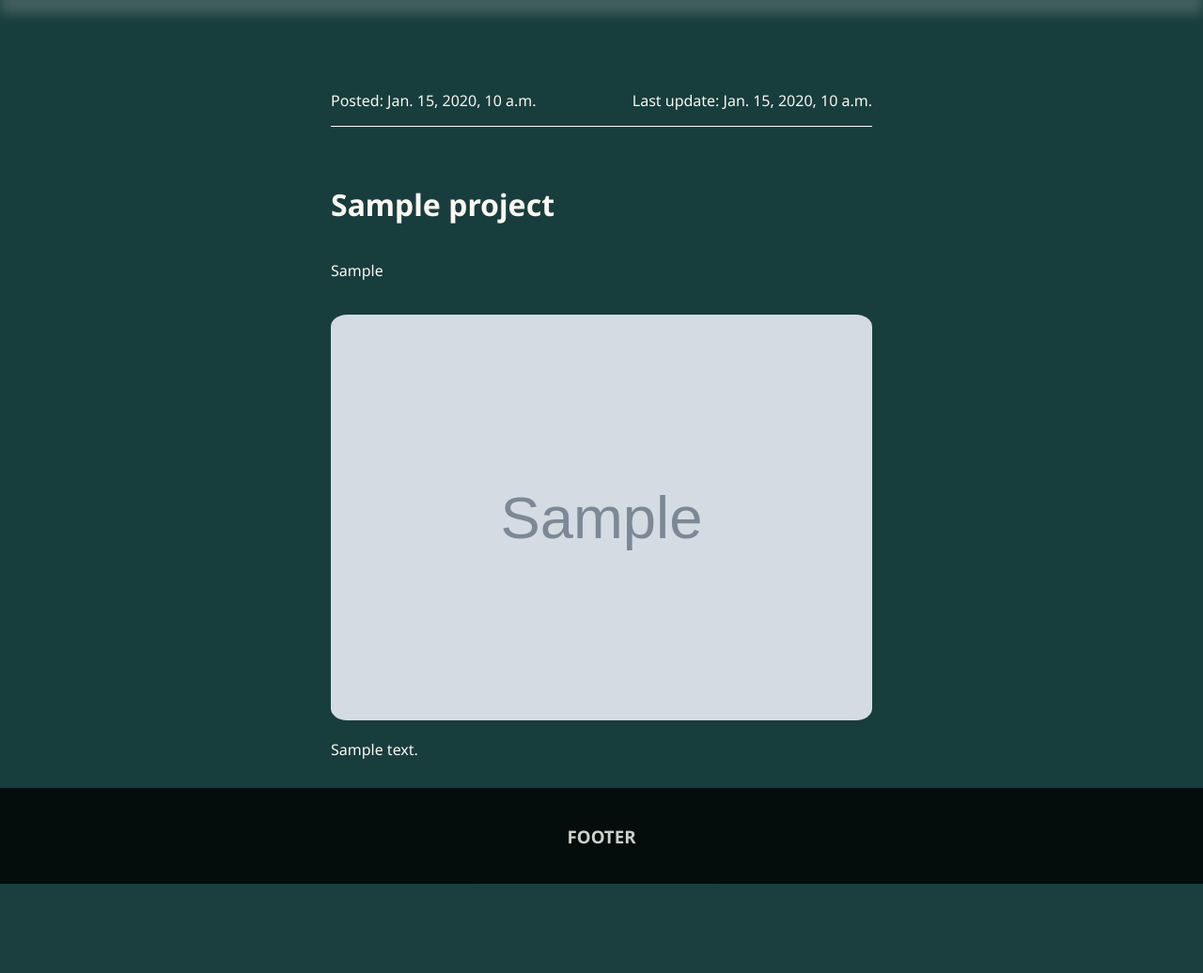
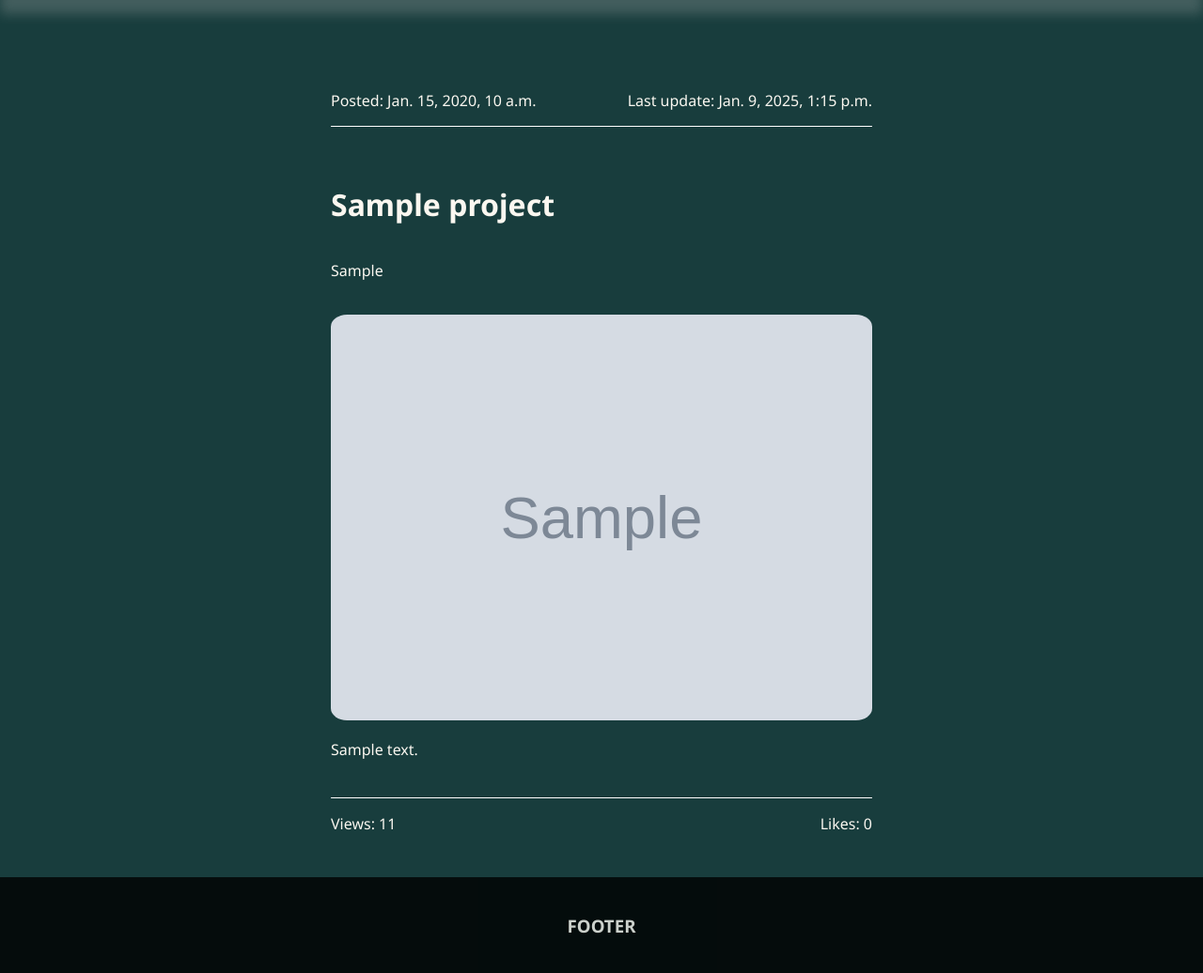
Before and after one commit to oleksandrmerkuloff/my-website, a Django app: a page that uses portfolio/templates/portfolio/single_project.html in a window 1280 px wide. Shown: the part 120-1156 px from the top of the page at 94% size. Before the commit the page ends 1061 px from the top, so only its background shows below. Run offline with Django 5.2, Linux system fonts and the light colour scheme; tables that the repository leaves empty hold one stand-in row (values such as "Sample post"); grey boxes marked "Sample" are stand-in pictures.

Commit message:
add views counter for single project and post

```diff
--- a/blog/models.py
+++ b/blog/models.py
@@ -20,6 +20,7 @@ class Post(models.Model):
     outline = models.CharField(max_length=300)
     content = models.TextField()
     tags = models.ManyToManyField(Tag, related_name='posts')
+    views = models.IntegerField(default=0)
     likes = models.IntegerField(default=0)
     created_date = models.DateTimeField(auto_now_add=True)
 
--- a/portfolio/models.py
+++ b/portfolio/models.py
@@ -7,6 +7,7 @@ class Project(models.Model):
     outline = models.CharField(max_length=300)
     content = models.TextField()
     slug = models.SlugField(default='', null=True, blank=True)
+    views = models.IntegerField(default=0)
     created_date = models.DateTimeField(auto_now_add=True)
     updated_date = models.DateTimeField(auto_now=True)
 
--- a/portfolio/templates/portfolio/single_project.html
+++ b/portfolio/templates/portfolio/single_project.html
@@ -25,11 +25,11 @@
             {{ project.content }}
         </div>
 
-        <!-- <div id="counters"> -->
+        <div id="counters">
             <!-- Views count -->
-            <!-- <p>Views: 0</p> -->
+            <p>Views: {{ project.views }}</p>
             <!-- Likes count -->
-            <!-- <p>Likes: 0</p> -->
-        <!-- </div> -->
+            <p>Likes: 0</p>
+        </div>
     </div>
 {% endblock %}
--- a/portfolio/views.py
+++ b/portfolio/views.py
@@ -14,6 +14,14 @@ def portfolio_page(request):
 def single_project(request, project_slug):
     project = Project.objects.get(slug=project_slug)
     images = project.images.all()[0]
+
+    session_key = f'viewed_project_{project.pk}'
+
+    if not request.session.get(session_key, False):
+        project.views += 1
+        project.save()
+        request.session[session_key] = True
+
     return render(request, 'portfolio/single_project.html',
                   {
                       'project': project,
```
Also changed, not shown: blog/templates/blog/single_post.html (+4 -4 lines), blog/views.py (+8 -0 lines), blog/migrations/0004_post_views_alter_post_slug.py (added), portfolio/migrations/0006_alter_project_outline.py (added), portfolio/migrations/0007_project_views.py (added).
